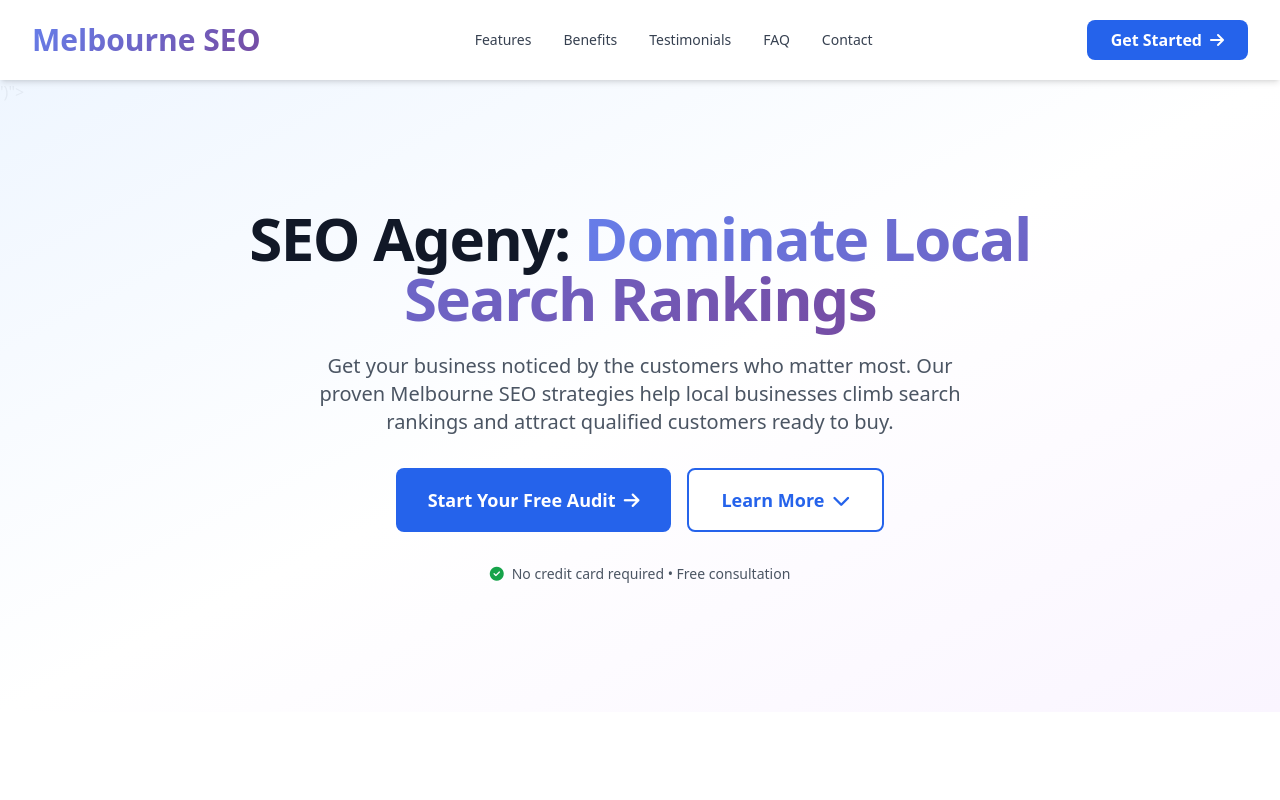
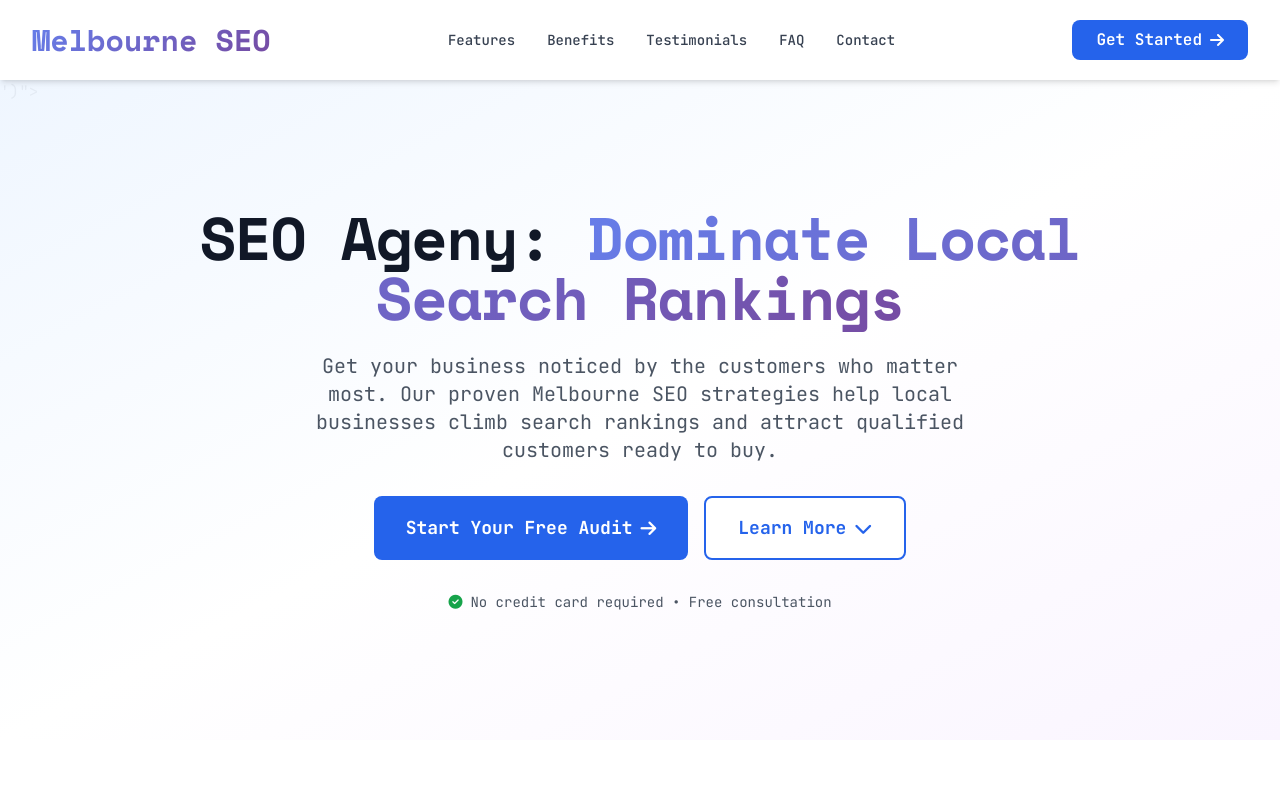
Before and after one commit to test-acc-12349/melbourne-seo-dominate-local-search-rankings-2025-11-02-6s8os, a plain HTML site: page index.html in a window 1280 px wide. Shown: the top 800 px of the page. Drawn offline with nearby package versions, Linux system fonts and the light colour scheme.

Commit message:
Update website: change font to a tech type font

```diff
--- a/index.html
+++ b/index.html
@@ -12,9 +12,19 @@
     <title>Melbourne SEO: Dominate Local Search Rankings | Professional Local SEO Services</title>
     <script src="https://cdn.tailwindcss.com"></script>
     <link rel="stylesheet" href="https://cdnjs.cloudflare.com/ajax/libs/font-awesome/6.4.0/css/all.min.css">
+    <link href="https://fonts.googleapis.com/css2?family=JetBrains+Mono:wght@400;500;600;700&family=Space+Mono:wght@400;700&display=swap" rel="stylesheet">
     <style>
         html {
             scroll-behavior: smooth;
+            font-family: 'JetBrains Mono', 'Space Mono', monospace;
+        }
+
+        body {
+            font-family: 'JetBrains Mono', 'Space Mono', monospace;
+        }
+
+        h1, h2, h3, h4, h5, h6 {
+            font-family: 'Space Mono', 'JetBrains Mono', monospace;
         }
 
         .gradient-text {
```
